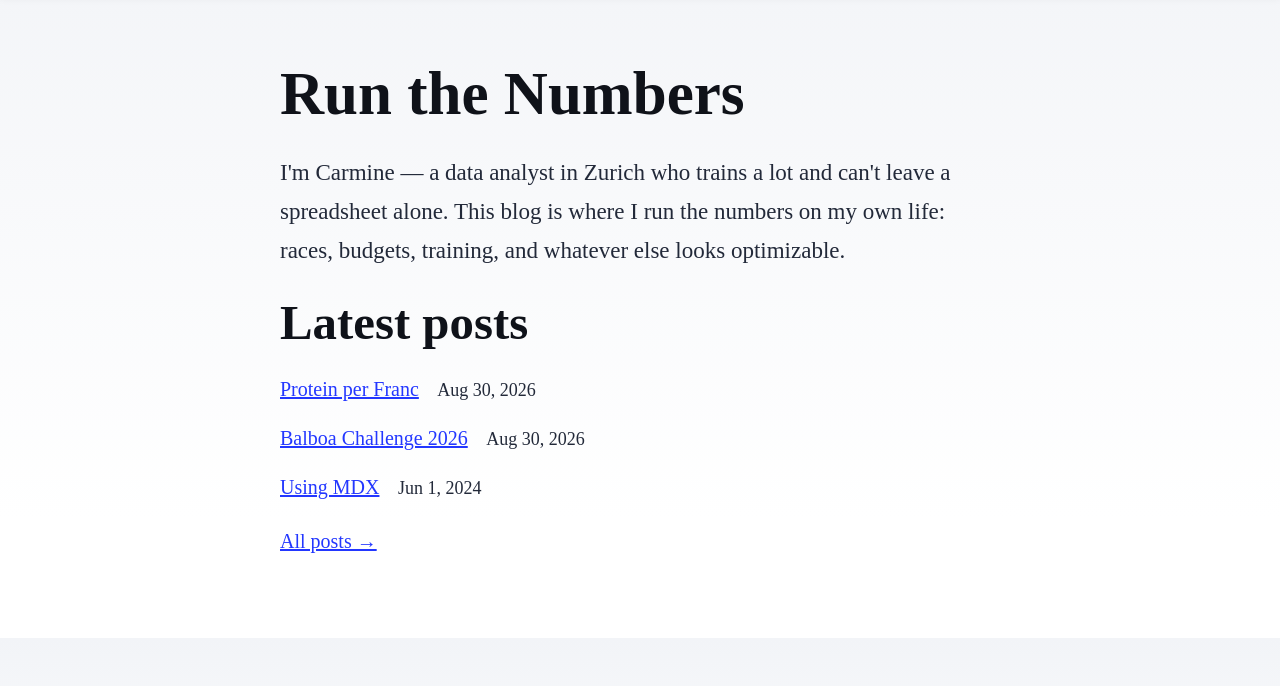
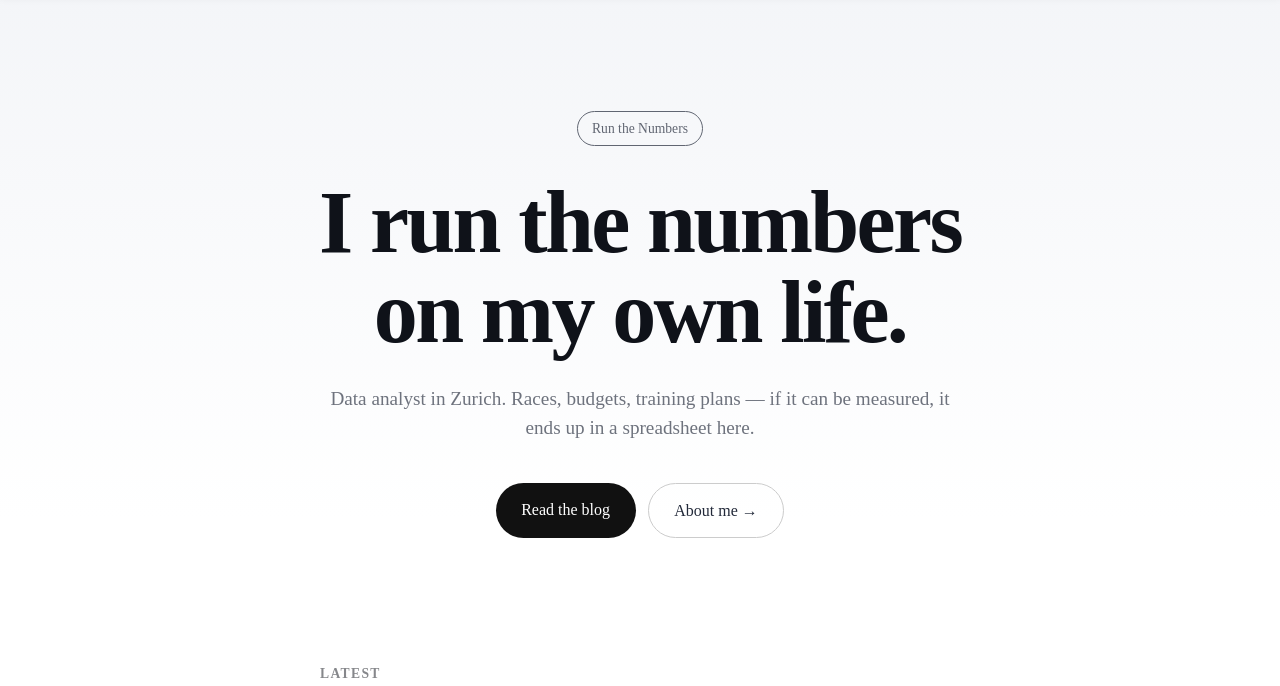
Before and after one commit to ragonc/ragonc.github.io, an Astro site: page / in a window 1280 px wide. Shown: the part 81-767 px from the top of the page. Built offline with nearby package versions, Linux system fonts and the light colour scheme; Astro itself is replaced by a stand-in of ours.

Commit message:
new homepage

```diff
--- a/src/pages/index.astro
+++ b/src/pages/index.astro
@@ -18,30 +18,73 @@ const posts = (await getCollection('blog'))
   </head>
   <body>
     <Header />
-    <main>
-      <h1>Run the Numbers</h1>
-      <p class="intro">
-        I'm Carmine — a data analyst in Zurich who trains a lot and can't leave
-        a spreadsheet alone. This blog is where I run the numbers on my own
-        life: races, budgets, training, and whatever else looks optimizable.
+    <main class="hero-page">
+      <section class="hero">
+        <span class="tag">Run the Numbers</span>
+        <h1>I run the numbers on my own life.</h1>
+        <p class="sub">
+          Data analyst in Zurich. Races, budgets, training plans — if it can be
+          measured, it ends up in a spreadsheet here.
         </p>
-      <h2>Latest posts</h2>
-      <ul class="post-list">
+        <div class="actions">
+          <a class="btn solid" href="/blog/">Read the blog</a>
+          <a class="btn ghost" href="/about/">About me →</a>
+        </div>
+      </section>
+
+      <section class="latest">
+        <h2>Latest</h2>
+        <ul>
           {posts.map((post) => (
             <li>
-            <a href={`/blog/${post.id}/`}>{post.data.title}</a>
+              <a href={`/blog/${post.id}/`}>
+                <span class="title">{post.data.title}</span>
                 <span class="date"><FormattedDate date={post.data.pubDate} /></span>
+              </a>
             </li>
           ))}
         </ul>
-      <p><a href="/blog/">All posts →</a></p>
+      </section>
     </main>
     <Footer />
     <style>
-      .intro { font-size: 1.15em; max-width: 42em; }
-      .post-list { list-style: none; padding: 0; }
-      .post-list li { margin: 0.75em 0; }
-      .post-list .date { color: var(--gray, #666); margin-left: 0.75em; font-size: 0.9em; }
+      .hero-page { max-width: 960px; margin: 0 auto; padding: 0 1.5rem; }
+      .hero { text-align: center; padding: 7rem 0 5rem; }
+      .tag {
+        display: inline-block; font-size: 0.85rem; padding: 0.35em 1em;
+        border: 1px solid currentColor; border-radius: 999px; opacity: 0.7;
+        margin-bottom: 2rem;
+      }
+      .hero h1 {
+        font-size: clamp(2.8rem, 8vw, 5.5rem);
+        line-height: 1.02; letter-spacing: -0.03em; font-weight: 800;
+        margin: 0 0 1.75rem;
+      }
+      .sub {
+        font-size: 1.2rem; opacity: 0.65; max-width: 34em;
+        margin: 0 auto 2.5rem; line-height: 1.5;
+      }
+      .actions { display: flex; gap: 0.75rem; justify-content: center; flex-wrap: wrap; }
+      .btn {
+        border-radius: 999px; padding: 0.8em 1.6em; font-size: 1rem;
+        text-decoration: none; transition: opacity 0.15s;
+      }
+      .btn:hover { opacity: 0.8; }
+      .btn.solid { background: #111; color: #fff; }
+      .btn.ghost { border: 1px solid #ccc; color: inherit; }
+      .latest { padding: 3rem 0 6rem; max-width: 640px; margin: 0 auto; }
+      .latest h2 {
+        font-size: 0.85rem; text-transform: uppercase; letter-spacing: 0.1em;
+        opacity: 0.5; margin-bottom: 1rem;
+      }
+      .latest ul { list-style: none; padding: 0; margin: 0; }
+      .latest li a {
+        display: flex; justify-content: space-between; align-items: baseline;
+        gap: 1rem; padding: 1rem 0; text-decoration: none; color: inherit;
+        border-bottom: 1px solid rgba(128,128,128,0.2);
+      }
+      .latest li a:hover .title { text-decoration: underline; }
+      .latest .date { opacity: 0.5; font-size: 0.9rem; white-space: nowrap; }
     </style>
   </body>
 </html>
```
Lines whose indentation alone changed are shown as unchanged.
